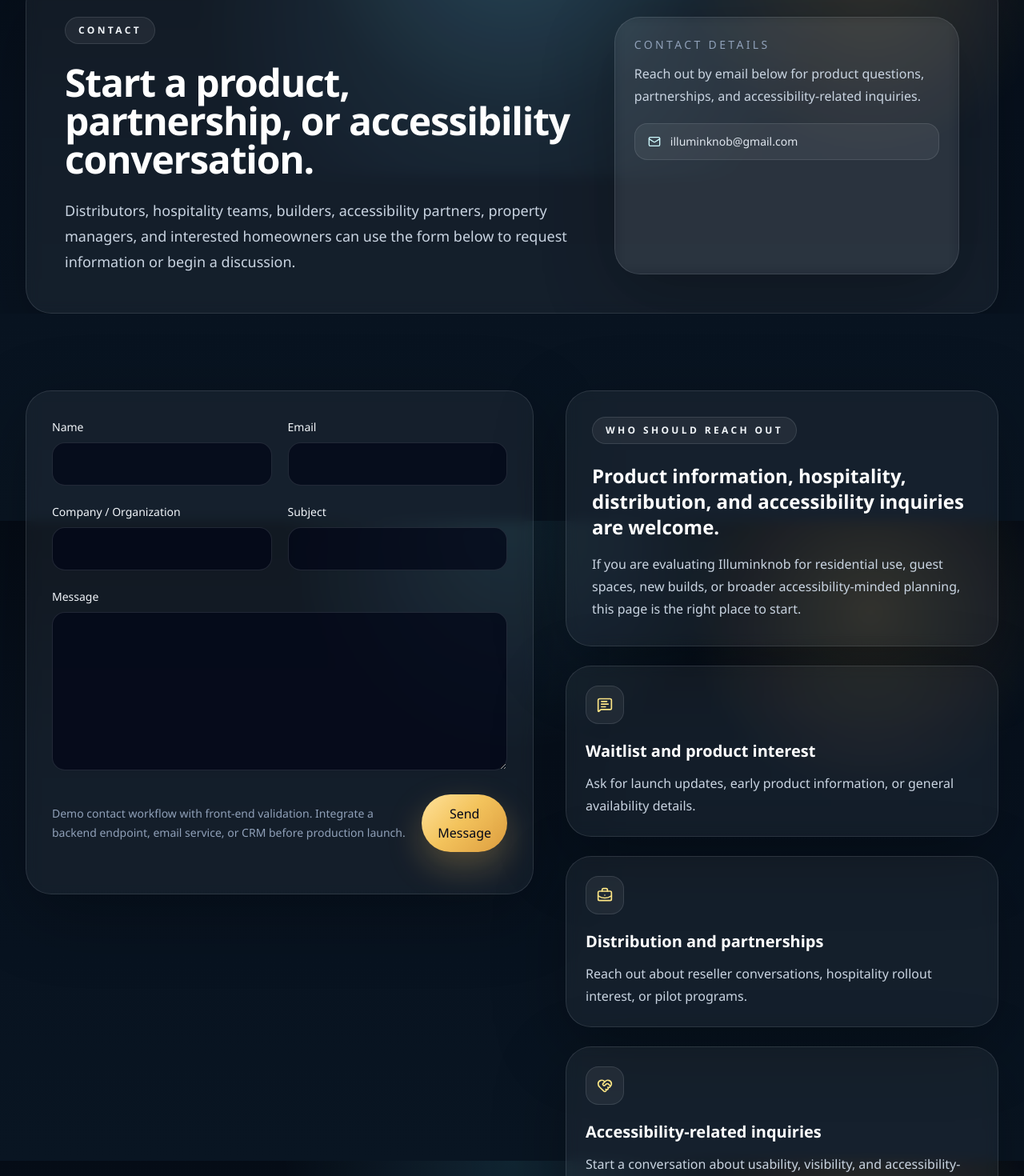
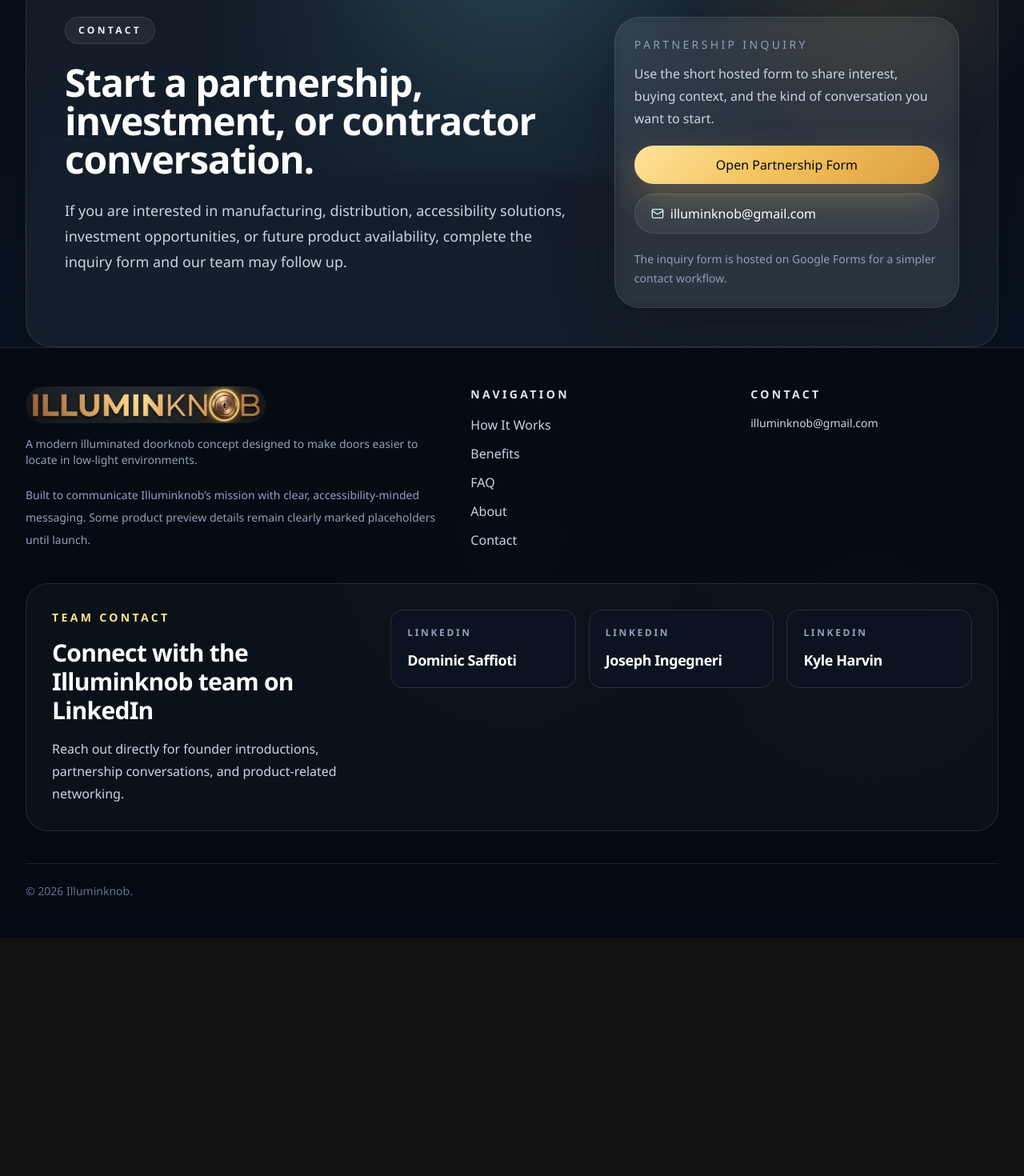
Before and after one commit to bunfinanalysis/illuminknob-site, a Next.js app in the folder illuminknob-site/: page /contact in a window 1280 px wide. Shown: the part 149-1619 px from the top of the page at 80% size. After the commit the page ends 1321 px from the top, so only its background shows below. Built offline with nearby package versions, Linux system fonts and the light colour scheme.

Commit message:
Update contact and footer content

```diff
--- a/illuminknob-site/app/about/page.tsx
+++ b/illuminknob-site/app/about/page.tsx
@@ -131,7 +131,7 @@
             <div className="max-w-3xl">
               <span className="section-kicker">Next step</span>
               <h2 className="mt-6 text-3xl font-semibold text-white">
-                Follow the product story or start a partnership conversation.
+                Follow the product story or join the early access list for updates.
               </h2>
               <p className="mt-4 text-base leading-7 text-slate-300">
                 Use the waitlist for updates or contact the team for distribution,
--- a/illuminknob-site/app/contact/page.tsx
+++ b/illuminknob-site/app/contact/page.tsx
@@ -1,17 +1,14 @@
 import type { Metadata } from "next";
 
-import { ContactForm } from "@/components/site/contact-form";
 import { PageHero } from "@/components/site/page-hero";
-import {
-  contactReasons,
-  siteConfig,
-} from "@/lib/site-content";
+import { siteConfig } from "@/lib/site-content";
 import { siteIcons } from "@/lib/site-icons";
+import { buttonVariants } from "@/lib/utils";
 
 export const metadata: Metadata = {
   title: "Contact",
   description:
-    "Contact Illuminknob for product information, waitlist questions, partnerships, hospitality distribution, and accessibility-related inquiries.",
+    "Contact Illuminknob through the partnership inquiry form for hospitality, distribution, builder, and accessibility-related conversations.",
   alternates: {
     canonical: "/contact",
   },
@@ -24,70 +21,39 @@
     <>
       <PageHero
         eyebrow="Contact"
-        title="Start a product, partnership, or accessibility conversation."
-        description="Distributors, hospitality teams, builders, accessibility partners, property managers, and interested homeowners can use the form below to request information or begin a discussion."
+        title="Start a partnership, investment, or contractor conversation."
+        description="If you are interested in manufacturing, distribution, accessibility solutions, investment opportunities, or future product availability, complete the inquiry form and our team may follow up."
         aside={
           <div className="space-y-5">
             <div>
               <p className="text-sm uppercase tracking-[0.24em] text-slate-400">
-                Contact details
+                Partnership inquiry
               </p>
               <p className="mt-3 text-base leading-7 text-slate-300">
-                Reach out by email below for product questions, partnerships, and accessibility-related inquiries.
+                Use the short hosted form to share interest, buying context, and the kind of conversation you want to start.
               </p>
             </div>
-            <div className="space-y-3 text-sm text-slate-200">
+            <div className="flex flex-col gap-3">
+              <a
+                href={siteConfig.partnershipFormUrl}
+                className={buttonVariants("primary")}
+              >
+                Open Partnership Form
+              </a>
               <a
                 href={`mailto:${siteConfig.supportEmail}`}
-                className="flex items-center gap-3 rounded-2xl border border-white/10 bg-white/6 px-4 py-3 hover:bg-white/10"
+                className={`${buttonVariants("secondary")} justify-start`}
               >
                 <Mail className="h-4 w-4 text-cyan-100" />
                 {siteConfig.supportEmail}
               </a>
             </div>
+            <p className="text-sm leading-6 text-slate-400">
+              The inquiry form is hosted on Google Forms for a simpler contact workflow.
+            </p>
           </div>
         }
       />
-
-      <section className="section-space">
-        <div className="container-shell">
-          <div className="grid gap-10 lg:grid-cols-[1.08fr_0.92fr]">
-            <div>
-              <ContactForm />
-            </div>
-
-            <div className="space-y-6">
-              <div className="surface-panel p-6 sm:p-8">
-                <span className="section-kicker">Who should reach out</span>
-                <p className="mt-6 text-2xl font-semibold text-white">
-                  Product information, hospitality, distribution, and accessibility inquiries are welcome.
-                </p>
-                <p className="mt-4 text-base leading-7 text-slate-300">
-                  If you are evaluating Illuminknob for residential use, guest spaces, new
-                  builds, or broader accessibility-minded planning, this page is the right place
-                  to start.
-                </p>
-              </div>
-
-              {contactReasons.map((item) => {
-                const Icon = siteIcons[item.icon];
-
-                return (
-                  <article key={item.title} className="surface-panel p-6">
-                    <div className="flex h-12 w-12 items-center justify-center rounded-2xl border border-white/10 bg-white/6 text-amber-200">
-                      <Icon className="h-5 w-5" />
-                    </div>
-                    <h2 className="mt-5 text-xl font-semibold text-white">{item.title}</h2>
-                    <p className="mt-3 text-base leading-7 text-slate-300">
-                      {item.description}
-                    </p>
-                  </article>
-                );
-              })}
-            </div>
-          </div>
-        </div>
-      </section>
     </>
   );
 }
--- a/illuminknob-site/components/site/site-footer.tsx
+++ b/illuminknob-site/components/site/site-footer.tsx
@@ -102,7 +102,7 @@
 
         <div className="mt-10 border-t border-white/8 pt-6">
           <p className="text-sm text-slate-500">
-            © 2026 Illuminknob. Demo site with placeholder launch details.
+            © 2026 Illuminknob.
           </p>
         </div>
       </div>
--- a/illuminknob-site/lib/site-content.ts
+++ b/illuminknob-site/lib/site-content.ts
@@ -4,6 +4,8 @@
   name: "Illuminknob",
   waitlistUrl:
     "https://docs.google.com/forms/d/e/1FAIpQLSeNNJqI6UXUfJU_4qUftacGQY5gYudjhgtV37H_UTsEEDuAYg/viewform?usp=publish-editor",
+  partnershipFormUrl:
+    "https://docs.google.com/forms/d/e/1FAIpQLSen9865skRPEm9P-MB-J0D6K8rmgl4zLT1xazc6fXlE9FGKXg/viewform?usp=publish-editor",
   shortDescription:
     "A modern illuminated doorknob concept designed to make doors easier to locate in low-light environments.",
   heroHeadline: "A clearer way to find the door at night.",
@@ -218,7 +220,7 @@
   {
     question: "Can distributors or accessibility partners get involved?",
     answer:
-      "Yes. The contact page includes a dedicated form and placeholder outreach channels for partnerships, distribution conversations, and accessibility-related inquiries.",
+      "Yes. The contact page directs interested partners to a dedicated inquiry form and direct email contact for distribution, hospitality, and accessibility-related conversations.",
   },
 ];
 
@@ -249,18 +251,18 @@
   icon: SiteIconKey;
 }> = [
   {
-    title: "Waitlist and product interest",
-    description: "Ask for launch updates, early product information, or general availability details.",
+    title: "Hospitality and guest spaces",
+    description: "Use the form if you are evaluating Illuminknob for guest rooms, hallways, or broader hospitality rollout conversations.",
     icon: "message",
   },
   {
     title: "Distribution and partnerships",
-    description: "Reach out about reseller conversations, hospitality rollout interest, or pilot programs.",
+    description: "Start reseller, builder, pilot program, or channel partnership discussions through the dedicated inquiry form.",
     icon: "briefcase",
   },
   {
     title: "Accessibility-related inquiries",
-    description: "Start a conversation about usability, visibility, and accessibility-minded product positioning.",
+    description: "Share interest in usability, visibility, and accessibility-minded placement for residential or commercial environments.",
     icon: "heart",
   },
 ];
```
